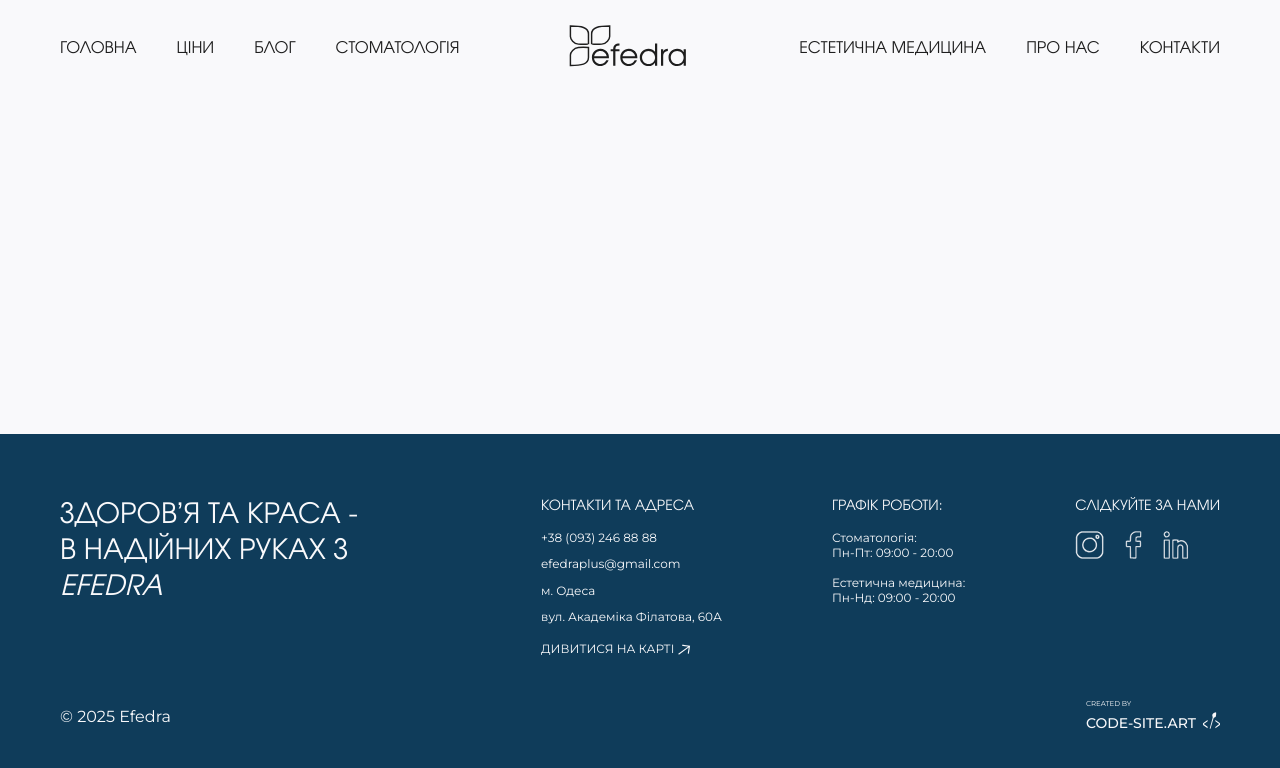
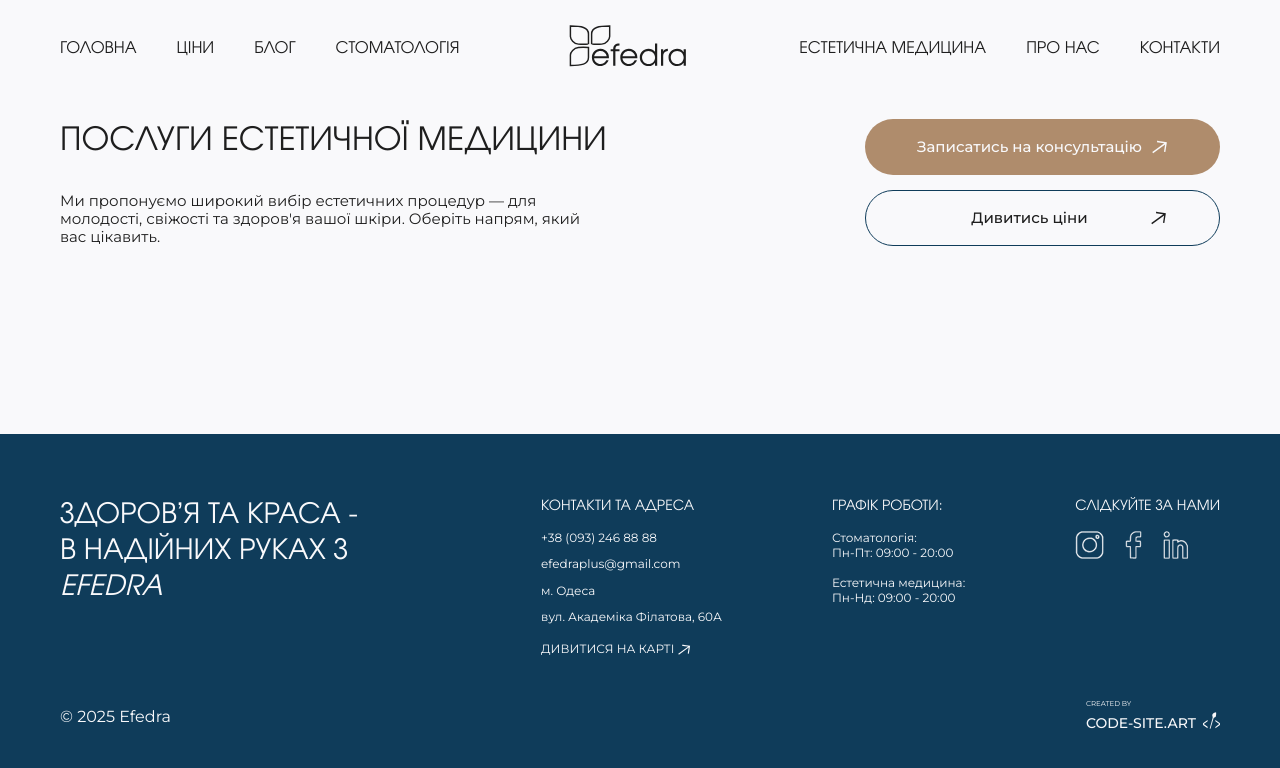
Before and after one commit to cyanidium-dev/efedra-frontend, a Next.js app: page /catalog/aesthetic in a window 1280 px wide. Shown: the top 768 px of the page. Built offline with nearby package versions, Linux system fonts and the light colour scheme; no server answers.

Commit message:
added hero section

```diff
--- a/src/app/[category]/page.tsx
+++ b/src/app/[category]/page.tsx
@@ -20,6 +20,7 @@ interface CategoryPageProps {
 
 export default async function CategoryPage({ params }: CategoryPageProps) {
   const { category } = await params;
+
   const { dentistry, aesthetic } = categoriesData;
 
   const doctorsList = await fetchSanityDataServer(allDoctorsQuery);
--- /dev/null
+++ b/src/app/catalog/[category]/data.ts
@@ -0,0 +1,12 @@
+export const categoriesData = {
+  dentistry: {
+    title: "Послуги стоматології",
+    description:
+      "У нашому центрі доступний повний спектр стоматологічних послуг — від профілактики до імплантації. Ознайомтесь з процедурами та оберіть те, що вам потрібно.",
+  },
+  aesthetic: {
+    title: "Послуги естетичної медицини",
+    description:
+      "Ми пропонуємо широкий вибір естетичних процедур — для молодості, свіжості та здоров'я вашої шкіри. Оберіть напрям, який вас цікавить.",
+  },
+};
--- /dev/null
+++ b/src/app/catalog/[category]/page.tsx
@@ -0,0 +1,26 @@
+import Hero from "@/components/catalogCategoryPage/hero/Hero";
+import { categoriesData } from "./data";
+import ServicesList from "@/components/catalogCategoryPage/servicesLIst/ServicesList";
+
+interface CatalogCategoryPageProps {
+  params: Promise<{ category: string }>;
+}
+
+export default async function CatalogCategoryPage({
+  params,
+}: CatalogCategoryPageProps) {
+  const { category } = await params;
+
+  const { dentistry, aesthetic } = categoriesData;
+
+  const currentCategory = category === "dentistry" ? dentistry : aesthetic;
+
+  const variant = category === "dentistry" ? "blue" : "beige";
+
+  return (
+    <>
+      <Hero variant={variant} category={currentCategory} />
+      <ServicesList />
+    </>
+  );
+}
--- a/src/app/catalog/aesthetic/page.tsx
+++ /dev/null
@@ -1,3 +0,0 @@
-export default function CatalogCosmetologyPage() {
-  return <></>;
-}
--- a/src/app/catalog/dentistry/[service]/page.tsx
+++ /dev/null
@@ -1,3 +0,0 @@
-export default function DentistryServicePpage() {
-  return <></>;
-}
--- a/src/app/catalog/dentistry/page.tsx
+++ /dev/null
@@ -1,3 +0,0 @@
-export default function CatalogDentistryPage() {
-  return <></>;
-}
--- /dev/null
+++ b/src/components/catalogCategoryPage/hero/Hero.tsx
@@ -0,0 +1,66 @@
+import Link from "next/link";
+import * as motion from "motion/react-client";
+import { fadeInAnimation } from "@/utils/animationVariants";
+import Container from "@/components/shared/container/Container";
+import Callback from "@/components/categoryPage/hero/CallBack";
+import MainButton from "@/components/shared/buttons/MainButton";
+
+interface HeroProps {
+  category: { title: string; description: string };
+  variant: "blue" | "beige";
+}
+
+export default function Hero({ category, variant }: HeroProps) {
+  const { title, description } = category;
+
+  return (
+    <section className="pt-4 lg:pt-5">
+      <Container className="flex flex-col sm:flex-row sm:justify-between gap-6 sm:gap-10">
+        <div
+          className={`sm:flex flex-col justify-between sm:max-w-[230px] md:max-w-[400px] ${variant === "blue" ? "xl:max-w-[500px]" : "xl:max-w-[550px]"}`}
+        >
+          <motion.h1
+            initial="hidden"
+            whileInView="visible"
+            exit="exit"
+            viewport={{ once: true, amount: 0.3 }}
+            variants={fadeInAnimation({ x: -20 })}
+            className="mb-2 font-evolenta text-[24px] lg:text-[32px] font-normal leading-[133%] uppercase"
+          >
+            {title}
+          </motion.h1>
+          <motion.p
+            initial="hidden"
+            whileInView="visible"
+            exit="exit"
+            viewport={{ once: true, amount: 0.3 }}
+            variants={fadeInAnimation({ x: -20, delay: 0.3 })}
+            className="text-[14px] lg:text-[15px] font-normal leading-[120%]"
+          >
+            {description}
+          </motion.p>
+        </div>
+        <div className="flex flex-col justify-center sm:max-w-[300px] lg:max-w-[380px] shrink-0">
+          <Callback variant={variant} />
+          <motion.div
+            initial="hidden"
+            whileInView="visible"
+            exit="exit"
+            viewport={{ once: true, amount: 0.3 }}
+            variants={fadeInAnimation({ scale: 0.95, delay: 0.6 })}
+          >
+            <Link href="/price">
+              <MainButton
+                variant="bordered"
+                className="xl:h-14 text-[14px] lg:text-[15px] font-normal lg:font-medium leading-[120%]"
+                withArrow
+              >
+                Дивитись ціни
+              </MainButton>
+            </Link>
+          </motion.div>
+        </div>
+      </Container>
+    </section>
+  );
+}
--- /dev/null
+++ b/src/components/catalogCategoryPage/servicesLIst/ServicesList.tsx
@@ -0,0 +1,9 @@
+import Container from "@/components/shared/container/Container";
+
+export default function ServicesList() {
+  return (
+    <section className="pt-8 lg:pt-25">
+      <Container></Container>
+    </section>
+  );
+}
```
Also changed, not shown: src/app/catalog/[category]/[service]/page.tsx (renamed from src/app/catalog/aesthetic/[service]/page.tsx).
